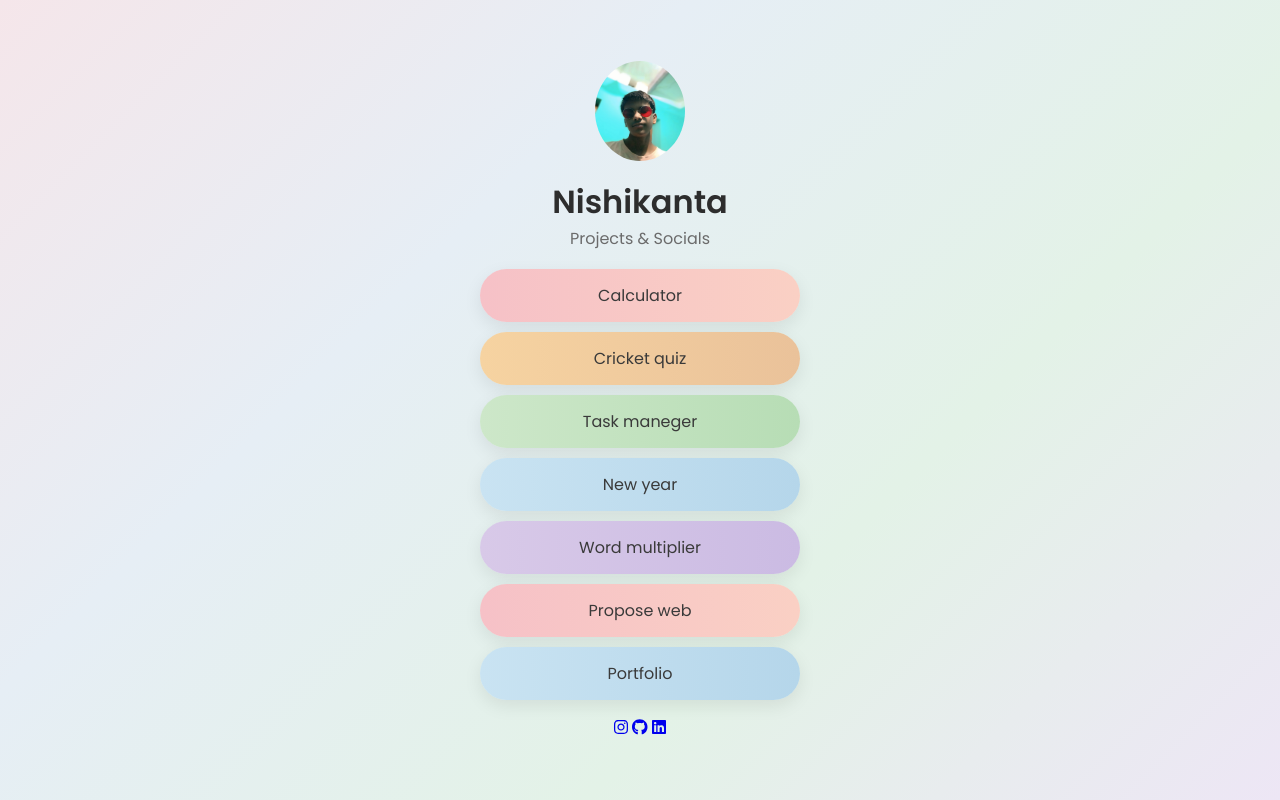
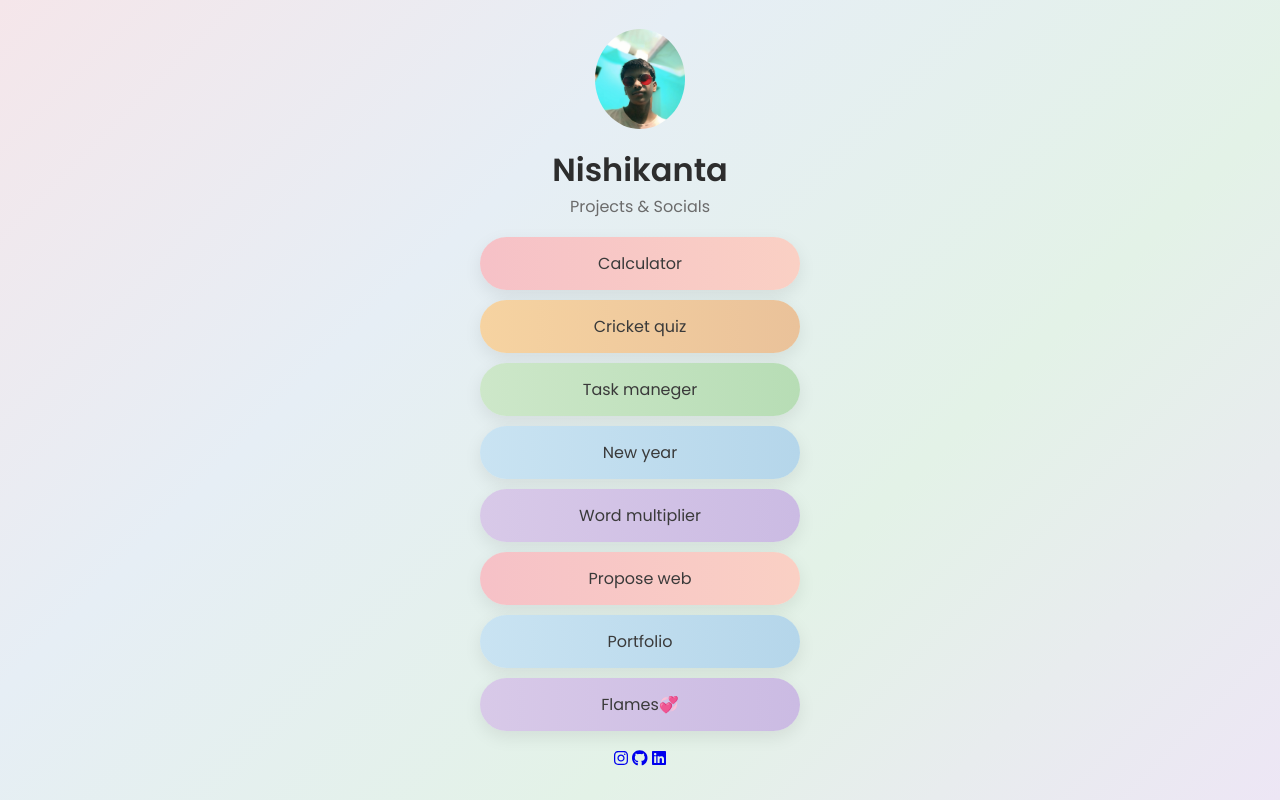
Before and after one commit to nishikantamahato844-prog/Link_tree, a plain HTML site: page index.html in a window 1280 px wide. Drawn offline with Linux system fonts and the light colour scheme.

Commit message:
Update index.html
Flames added

```diff
--- a/index.html
+++ b/index.html
@@ -191,7 +191,8 @@ p {
   <a href="https://nishikantamahato844-prog.github.io/Word-multiplier-/" target="_blank" class="btn purple"><span>Word multiplier</span></a>
   <a href="https://nishikantamahato844-prog.github.io/Propose-website-/" target="_blank" class="btn pink"><span>Propose web</span></a>
   <a href="https://nishikantamahato844-prog.github.io/Nishikanta-/" target="_blank" class="btn blue"><span>Portfolio</span></a>
-
+  <a
+herf="https://nishikantamahato844-prog.github.io/Flames/" target="_blank" class="btn purple"><span>Flames💞</span></a>
   <!-- SOCIAL LINKS -->
   <div class="socials">
     <a href="https://instagram.com/yourusername" target="_blank">
```
